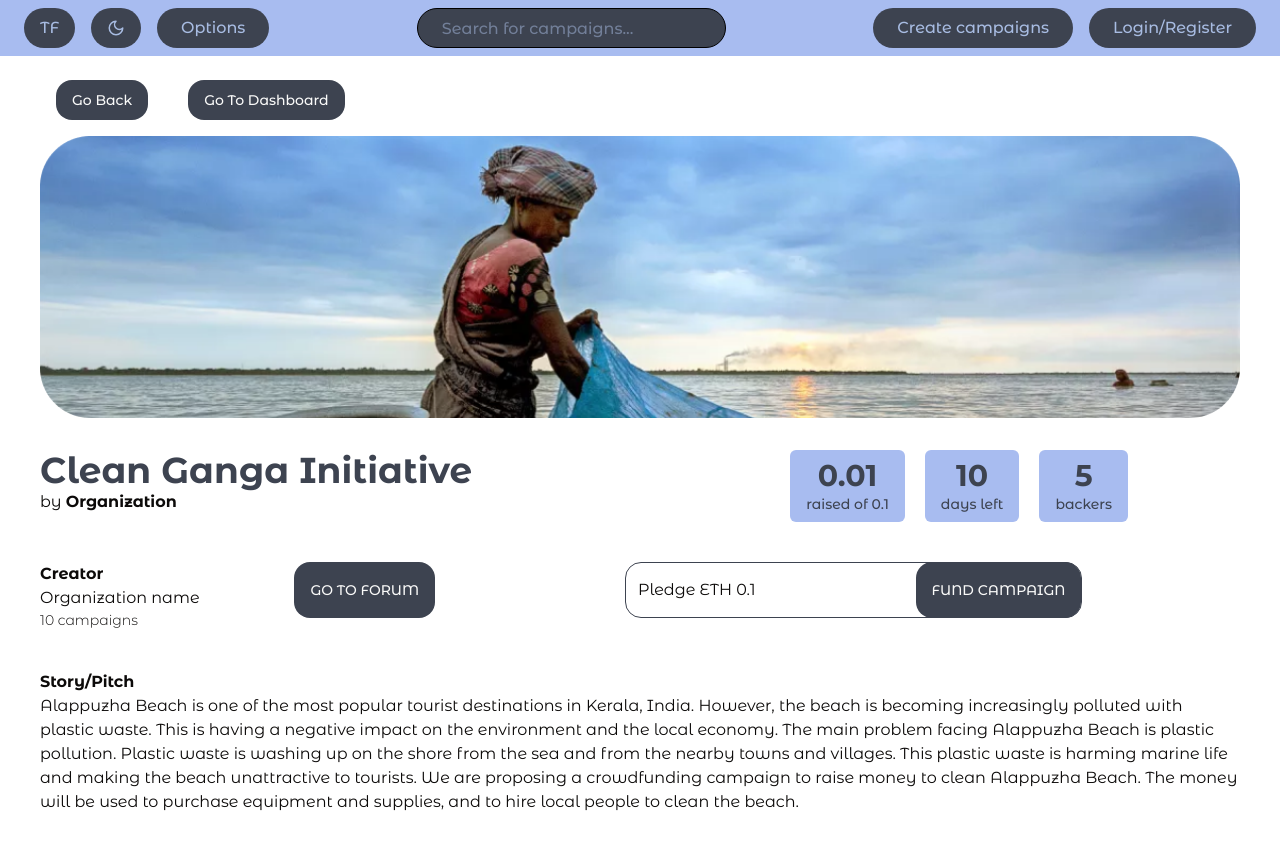
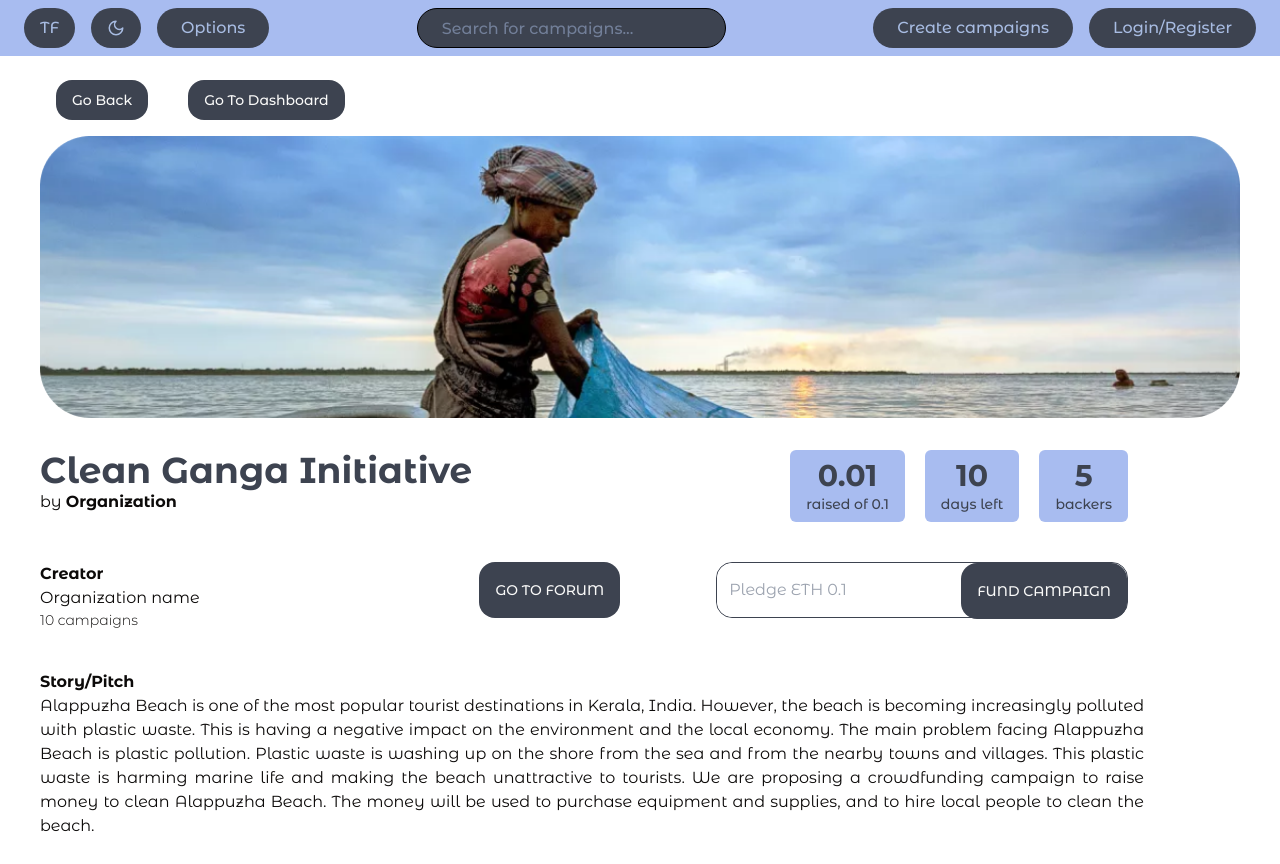
Before and after one commit to Alvinvarghese/trustfunds, a Next.js app: page /user/campaigns/1 in a window 1280 px wide. Built offline with nearby package versions, Linux system fonts and the light colour scheme.

Commit message:
feat: complete campaign detail page

```diff
--- a/src/app/user/campaigns/[slug]/page.js
+++ b/src/app/user/campaigns/[slug]/page.js
@@ -44,7 +44,7 @@ const Page = () => {
           </Button>
         </div>
       </div>
-      <div className="flex w-full flex-row pt-10">
+      <div className="flex w-full flex-row justify-between pt-10">
         <div className="flex flex-col">
           <h3 className="font-bold">Creator</h3>
           <div>
@@ -55,21 +55,22 @@ const Page = () => {
             </div>
           </div>
         </div>
-        <div className="flex flex-grow flex-row  justify-around">
-          <Button className="h-14 rounded-2xl bg-darkgray">GO TO FORUM</Button>
-          <div className="flex w-1/2 flex-row">
-            <p className=" flex h-14 items-center gap-40 rounded-2xl border border-darkgray pl-3">
-              Pledge ETH 0.1
-              <Button className="h-14 rounded-2xl bg-darkgray">
-                FUND CAMPAIGN
-              </Button>
-            </p>
+        <div className="ml-20 flex flex-grow flex-row justify-end gap-24 pr-28">
+          <Button className="h-14 rounded-2xl bg-darkgray ">GO TO FORUM</Button>
+          <div className="flex h-14 flex-row rounded-2xl border border-darkgray">
+            <input
+              className=" h-13 flex items-center gap-40 rounded-2xl border-none pl-3 hover:outline-none"
+              placeholder="Pledge ETH 0.1"
+            />
+            <Button className="h-14 rounded-2xl bg-darkgray">
+              FUND CAMPAIGN
+            </Button>
           </div>
         </div>
       </div>
-      <div>
+      <div className="flex flex-col pr-24">
         <h2 className="pt-10 font-bold">Story/Pitch</h2>
-        <p>
+        <p className=" text-justify">
           Alappuzha Beach is one of the most popular tourist destinations in
           Kerala, India. However, the beach is becoming increasingly polluted
           with plastic waste. This is having a negative impact on the
--- a/src/app/user/campaigns/create/page.js
+++ b/src/app/user/campaigns/create/page.js
@@ -51,7 +51,10 @@ const Page = () => {
           <label>Campaign cause*</label>
           <div className="flex h-10 rounded-2xl border border-black">
             <DropdownMenu>
-              <DropdownMenuTrigger className="w-full rounded-2xl pl-3 text-start font-extralight">
+              <DropdownMenuTrigger
+                className="w-full rounded-2xl pl-3 text-start"
+                style={{ fontWeight: selectedCause === "" ? 100 : 400 }}
+              >
                 {selectedCause || "Select a cause"}
               </DropdownMenuTrigger>
               <DropdownMenuContent>
--- a/src/app/user/profile/page.js
+++ b/src/app/user/profile/page.js
@@ -1,3 +1,4 @@
+
 const Page = () => {
   return <div>Page</div>;
 };
```
